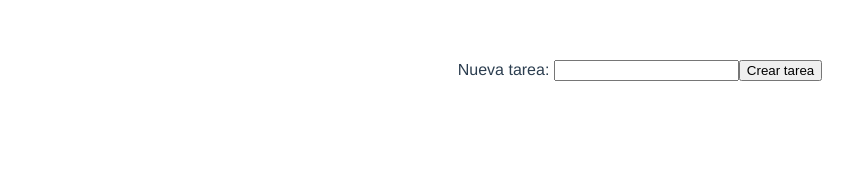
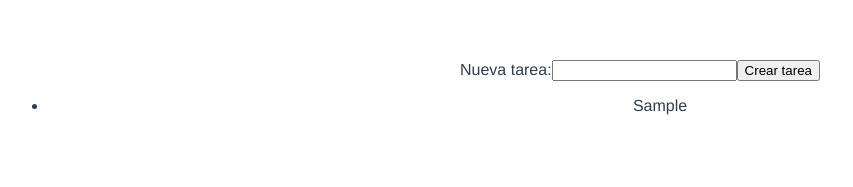
Before and after one commit to DavidGallegoGomez/vue-todos, a Vue app: page / in a window 1280 px wide. Both pictures are taken after typing "Sample" into the empty fields and a click on the input "Crear tarea". Shown: the top 187 px of the page, without its empty margins (0-853 px from the left). Built offline with nearby package versions, Linux system fonts and the light colour scheme.

Commit message:
feat: Show tasks

```diff
--- a/src/components/TodoList.vue
+++ b/src/components/TodoList.vue
@@ -1,16 +1,25 @@
 <template>
   <form id="app" @submit.prevent="createTask">
-    <label class="label" for="task">Nueva tarea: </label>
-    <input type="text" v-model="newTask" id="task">
-    <input type="submit" value="Crear tarea">
+    <label class="label" for="task">Nueva tarea:</label>
+    <input type="text" v-model="newTask" id="task" />
+    <input type="submit" value="Crear tarea" />
+    <ul>
+      <li
+        v-for="(task, i) in tasks"
+        :key="'task' + i"
+        :class="{completed: task.completed}"
+      >
+        {{ task.text }}
+      </li>
+    </ul>
   </form>
 </template>
 
 <script>
 export default {
   data: () => ({
-      newTask: "",
-      tasks : []
+    newTask: "",
+    tasks: []
   }),
   methods: {
     createTask() {
@@ -22,9 +31,12 @@ export default {
       /* eslint-enable no-console */
     }
   }
-}
+};
 </script>
 
-<style lang="scss" scoped>
-
+<style scoped>
+.completed {
+  text-decoration: line-through;
+  color: grey;
+}
 </style>
```
